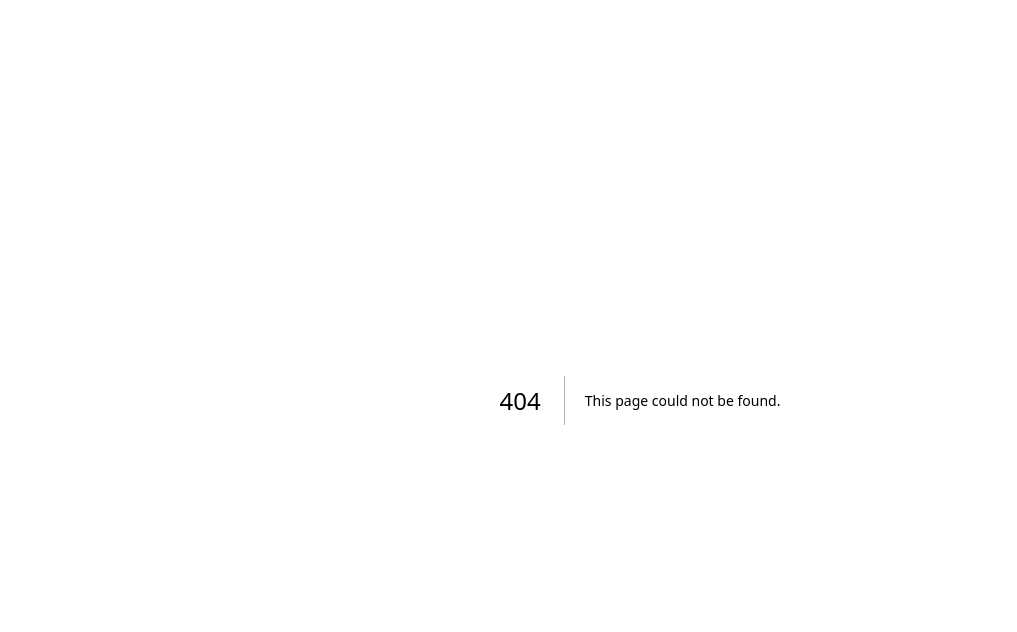
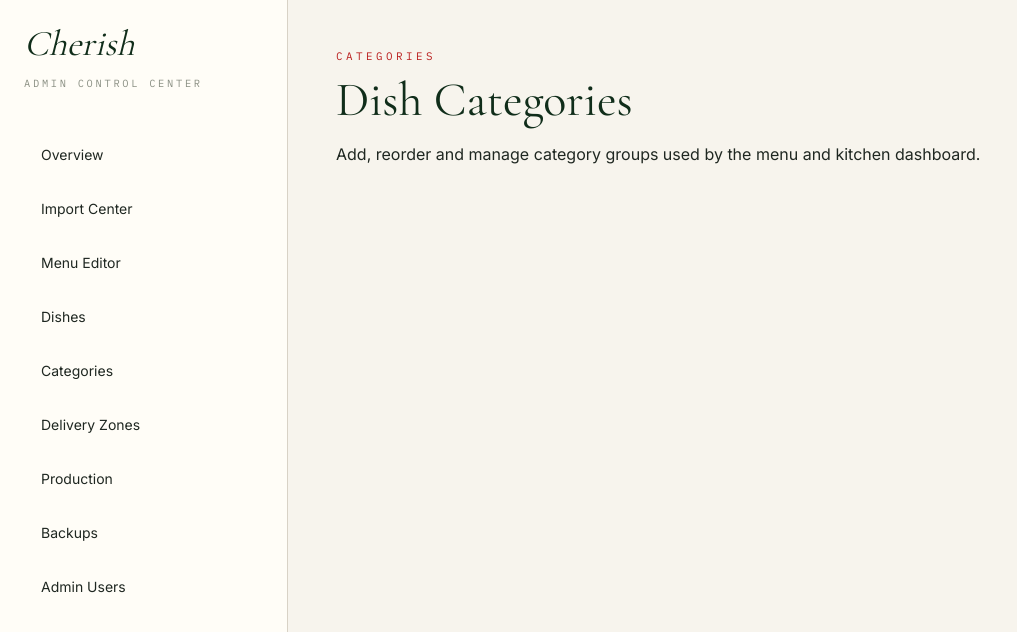
Before and after one commit to anoopspoona/cherisheverybite, a Next.js app: page /admin/categories in a window 1280 px wide. Before the commit this address had no page. Shown: the top 632 px of the page, without its empty margins (0-1017 px from the left). Built offline with nearby package versions, Linux system fonts and the light colour scheme.

Commit message:
feat: add admin categories page

```diff
--- /dev/null
+++ b/app/admin/categories/page.tsx
@@ -0,0 +1,11 @@
+import { AdminShell } from '@/components/admin/admin-shell';
+
+export default function AdminCategoriesPage() {
+  return (
+    <AdminShell>
+      <p className="editorial-label text-accentRed">Categories</p>
+      <h1 className="mt-3 font-serif text-5xl">Dish Categories</h1>
+      <p className="mt-4 max-w-3xl leading-7 text-charcoal">Add, reorder and manage category groups used by the menu and kitchen dashboard.</p>
+    </AdminShell>
+  );
+}
```
